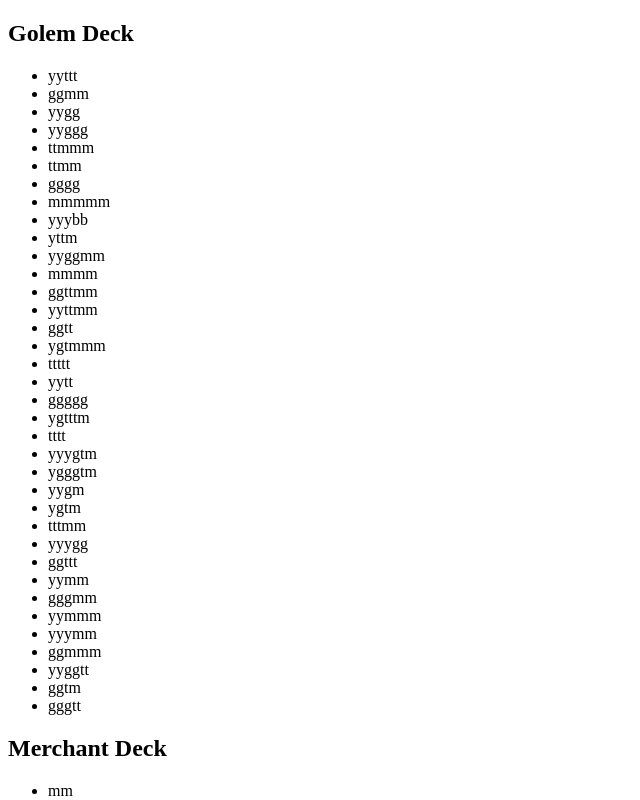
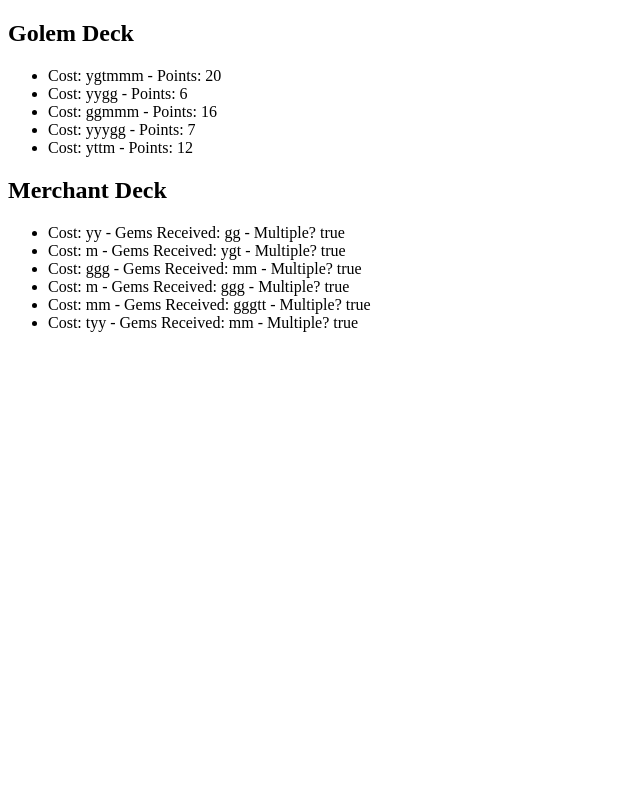
Before and after one commit to drew-sullivan/golem, an Angular app: page / in a window 1280 px wide. Shown: the top 800 px of the page, without its empty margins (0-640 px from the left). Built offline with nearby package versions, Linux system fonts and the light colour scheme.

Commit message:
Added multiples allowed to card class

```diff
--- a/src/app/components/game/game.component.html
+++ b/src/app/components/game/game.component.html
@@ -1,9 +1,13 @@
 <h2>Golem Deck</h2>
 <ul>
-  <li *ngFor="let card of golemDeck.cards">{{ card.gemsIn }}</li>
+  <li *ngFor="let card of availableGolemCards">
+    <span>Cost: {{ card.gemsIn }} - Points: {{ card.pointsOut }}</span>
+  </li>
 </ul>
 
 <h2>Merchant Deck</h2>
 <ul>
-  <li *ngFor="let card of merchantDeck.cards">{{ card.gemsIn }}</li>
+  <li *ngFor="let card of availableMerchantCards">
+    <span>Cost: {{ card.gemsIn }} - Gems Received: {{ card.gemsOut }} - Multiple? {{ card.multiplesAllowed }}</span>
+  </li>
 </ul>
--- a/src/app/components/game/game.component.ts
+++ b/src/app/components/game/game.component.ts
@@ -12,12 +12,20 @@ export class GameComponent implements OnInit {
 
 	golemDeck = new Deck('golem');
 	merchantDeck = new Deck('merchant');
+	availableGolemCards: Card[];
+	availableMerchantCards: Card[];
 
 	constructor() { }
 
 	ngOnInit() {
+		this.startGame();
+	}
+
+	public startGame(): void {
 		this.golemDeck.shuffleDeck();
 		this.merchantDeck.shuffleDeck();
+		this.availableGolemCards = this.golemDeck.cards.slice(0, 5);
+		this.availableMerchantCards = this.merchantDeck.cards.slice(0, 6);
 	}
 
 }
--- a/src/app/models/card.ts
+++ b/src/app/models/card.ts
@@ -2,14 +2,23 @@ export class Card {
 	public gemsIn: string | number | null;
 	public pointsOut: number | null;
 	public gemsOut: string | null;
+	public multiplesAllowed: boolean;
 
-	constructor(gemsIn: string | number = 'none', pointsOut: number = 0, gemsOut: string = 'none') {
-		this.gemsIn = gemsIn;
-		this.pointsOut = pointsOut;
-		this.gemsOut = gemsOut;
+	constructor(
+		gemsIn: string | number = 'none',
+		pointsOut: number = 0,
+		gemsOut: string = 'none',
+		multiplesAllowed: boolean = false) {
+			this.gemsIn = gemsIn;
+			this.pointsOut = pointsOut;
+			this.gemsOut = gemsOut;
+			this.multiplesAllowed = multiplesAllowed;
 	}
 
 	toString(): string {
-		return `gemsIn: ${this.gemsIn}, pointsOut: ${this.pointsOut}, gemsOut: ${this.gemsOut}`;
+		return `
+			gemsIn: ${this.gemsIn}, pointsOut: ${this.pointsOut},
+			gemsOut: ${this.gemsOut}, multiplesAllowed: ${this.multiplesAllowed}
+		`;
 	}
 }
--- a/src/app/models/deck.ts
+++ b/src/app/models/deck.ts
@@ -22,7 +22,7 @@ export class Deck {
     } else {
       const tempMultiplesAllowedCards = this.game['cards']['merchant']['nonStarting']['multiplesAllowed'];
       const tempMultiplesNotAllowedCards = this.game['cards']['merchant']['nonStarting']['multiplesNotAllowed'];
-      const multiplesAllowedCards = tempMultiplesAllowedCards.map(item => this.castToCard(item));
+      const multiplesAllowedCards = tempMultiplesAllowedCards.map(item => this.castToCard(item, true));
       const multiplesNotAllowedCards = tempMultiplesNotAllowedCards.map(item => this.castToCard(item));
       cards = multiplesAllowedCards.concat(multiplesNotAllowedCards);
     }
@@ -46,7 +46,8 @@ export class Deck {
     }
   }
 
-  private castToCard(obj): Card {
-    return new Card(obj['gemsIn'], obj['pointsOut'], obj['gemsOut']);
+  private castToCard(obj, multiplesAllowed = false): Card {
+    // console.log(new Card(obj.gemsIn, obj.pointsOut, obj.gemsOut, multiplesAllowed));
+    return new Card(obj.gemsIn, obj.pointsOut, obj.gemsOut, multiplesAllowed);
   }
 }
```
